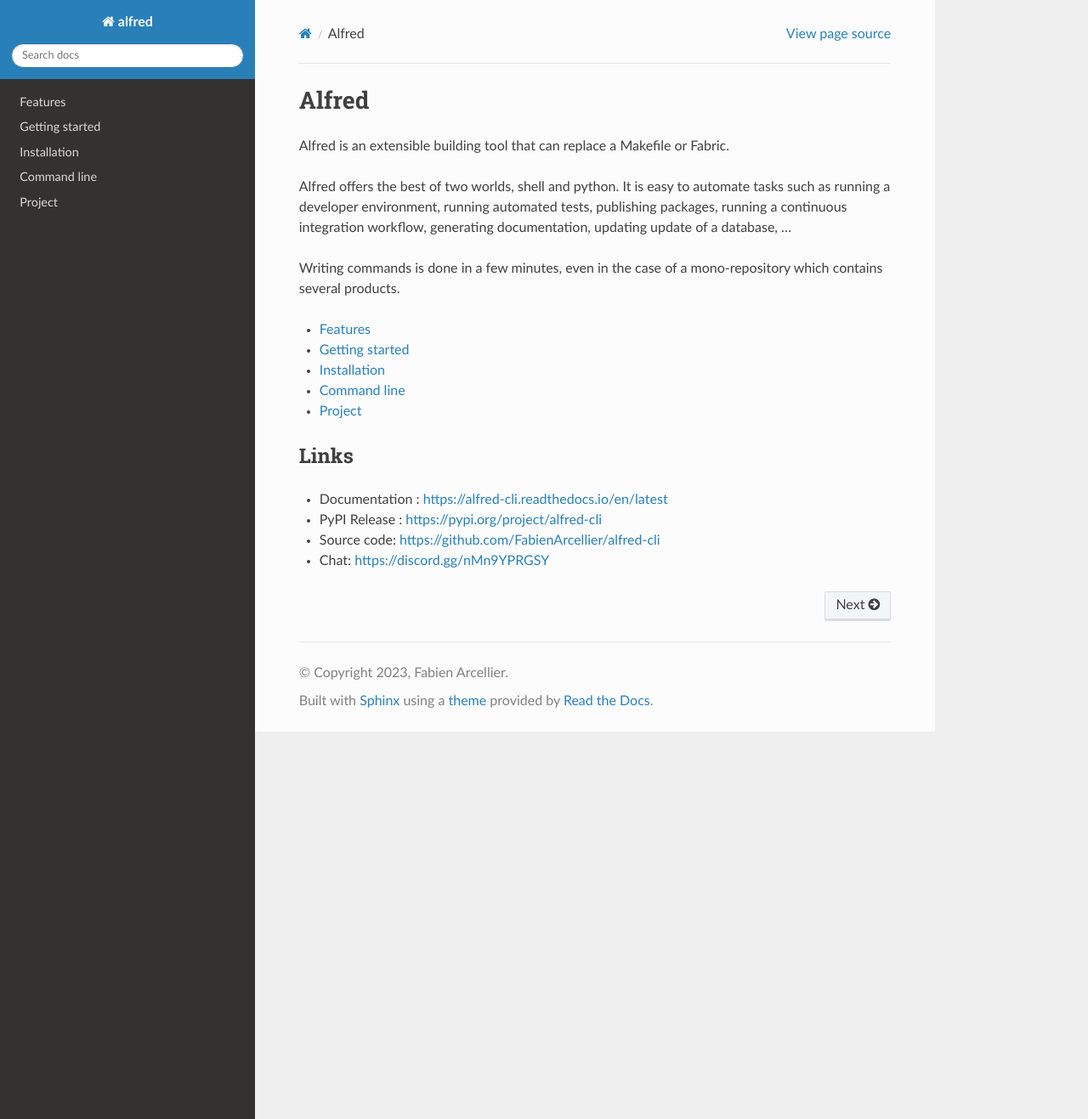
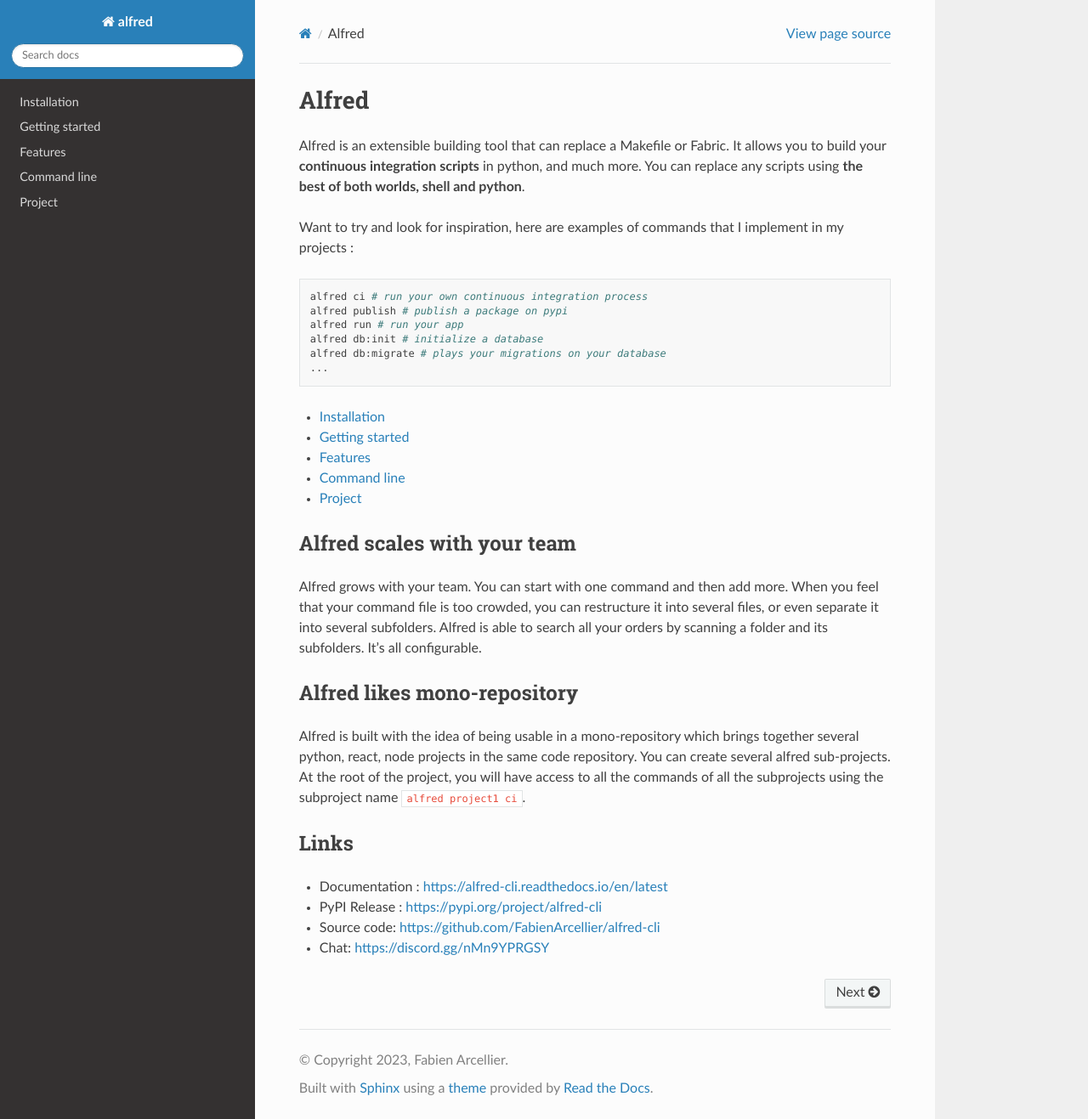
Before and after one commit to FabienArcellier/alfred-cli, a Sphinx documentation site: the page built from docs/source/index.rst, in a window 1280 px wide and 1317 px high. Shown: the whole window at 85% size. Built offline with Sphinx 7.4.7 and the Read the Docs theme 2.0.0, drawn with Linux system fonts in a browser that asks for light colours.

Commit message:
improve documentation

```diff
--- a/docs/source/index.rst
+++ b/docs/source/index.rst
@@ -1,22 +1,38 @@
 Alfred
 ======
 
-Alfred is an extensible building tool that can replace a Makefile or Fabric.
+Alfred is an extensible building tool that can replace a Makefile or Fabric. It allows you to build your **continuous integration scripts** in python, and much more. You can replace any scripts using **the best of both worlds, shell and python**.
 
-Alfred offers the best of two worlds, shell and python. It is easy to automate tasks such as running a developer environment, running automated tests, publishing packages, running a continuous integration workflow, generating documentation, updating update of a database, ...
+Want to try and look for inspiration, here are examples of commands that I implement in my projects :
 
-Writing commands is done in a few minutes, even in the case of a mono-repository
-which contains several products.
+.. code-block:: bash
+
+    alfred ci # run your own continuous integration process
+    alfred publish # publish a package on pypi
+    alfred run # run your app
+    alfred db:init # initialize a database
+    alfred db:migrate # plays your migrations on your database
+    ...
 
 .. toctree::
    :maxdepth: 1
 
+   installation
+   getting_started
    features
-   getting_started
-   installation
    command_line
    project
 
+
+Alfred scales with your team
+----------------------------
+
+Alfred grows with your team. You can start with one command and then add more. When you feel that your command file is too crowded, you can restructure it into several files, or even separate it into several subfolders. Alfred is able to search all your orders by scanning a folder and its subfolders. It's all configurable.
+
+Alfred likes mono-repository
+----------------------------
+
+Alfred is built with the idea of being usable in a mono-repository which brings together several python, react, node projects in the same code repository. You can create several alfred sub-projects. At the root of the project, you will have access to all the commands of all the subprojects using the subproject name ``alfred project1 ci``.
 
 Links
 -----
```
Also changed, not shown: README.md (+53 -43 lines).
